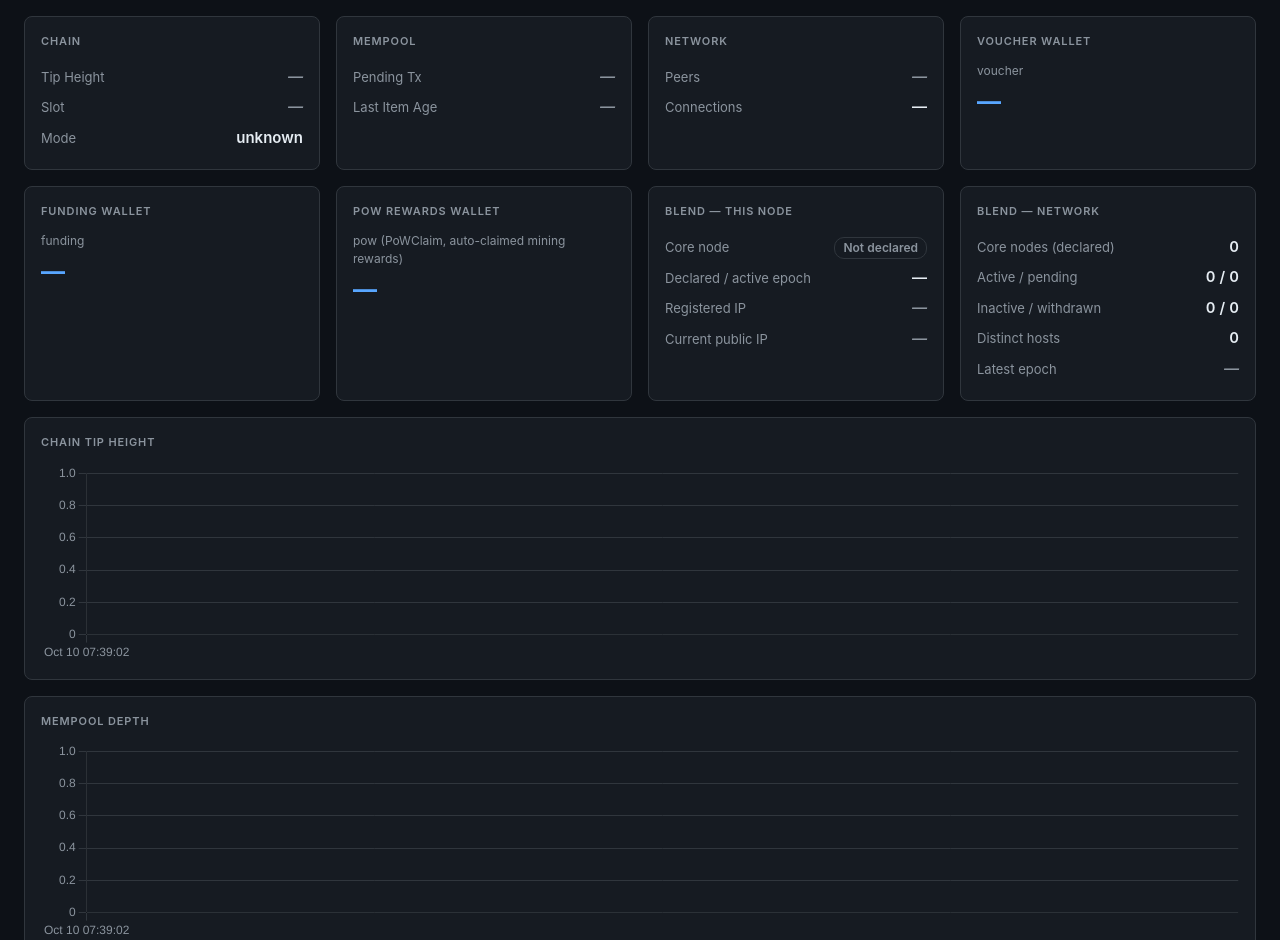
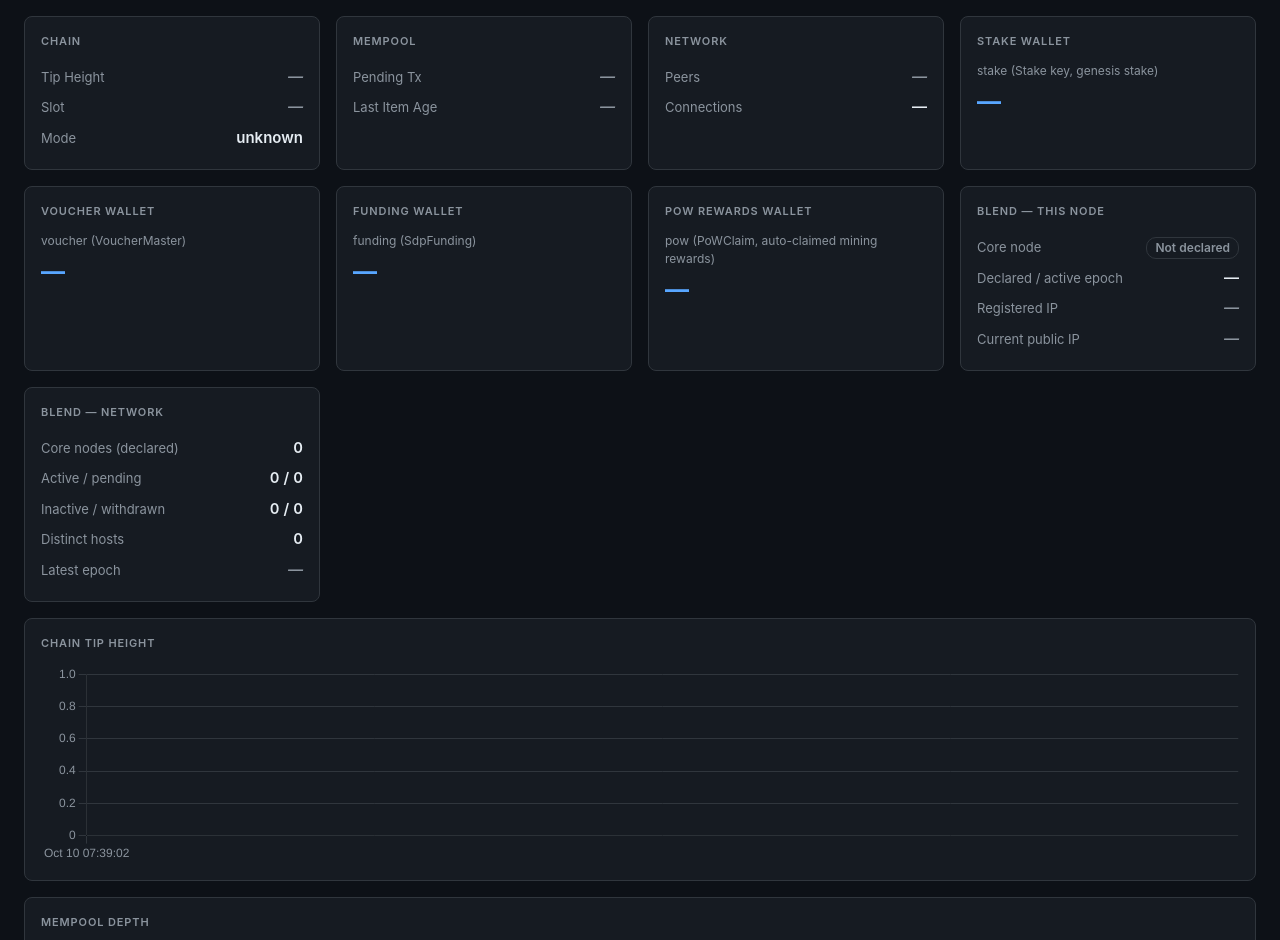
Before and after one commit to marclawclaw/logos-blockchain-dashboard, a Flask app: page / in a window 1280 px wide. Shown: the part 49-989 px from the top of the page. Run offline with Flask 3, Linux system fonts and the light colour scheme; data that the repository does not hold is empty.

Commit message:
feat: wallets for the testnet v0.3 relaunch; add Stake wallet card
The 0.3.1 relaunch starts a new genesis with a new keystore, so point
WALLETS at the new voucher/funding/pow keys and add the Stake key,
which holds the genesis stake of a bootstrap node. Fourth chart colour.

Co-Authored-By: Claude Opus 5.5 <noreply@anthropic.com>

```diff
--- a/dashboard/templates/index.html
+++ b/dashboard/templates/index.html
@@ -216,13 +216,18 @@
 
   <!-- Wallets -->
   <div class="card">
+    <div class="card-title">Stake Wallet</div>
+    <div class="wallet-name">stake (Stake key, genesis stake)</div>
+    <div class="wallet-balance" id="wallet-stake">—</div>
+  </div>
+  <div class="card">
     <div class="card-title">Voucher Wallet</div>
-    <div class="wallet-name">voucher</div>
+    <div class="wallet-name">voucher (VoucherMaster)</div>
     <div class="wallet-balance" id="wallet-voucher">—</div>
   </div>
   <div class="card">
     <div class="card-title">Funding Wallet</div>
-    <div class="wallet-name">funding</div>
+    <div class="wallet-name">funding (SdpFunding)</div>
     <div class="wallet-balance" id="wallet-funding">—</div>
   </div>
   <div class="card">
@@ -312,9 +317,11 @@ const BLEND_REFRESH_MS = 60000;     // declarations change per epoch, no need to
 // name -> address, for live wallet-balance polling via the node proxy.
 // Keep in sync with config.local.yaml wallets and the wallet-<name> card ids.
 const WALLETS = {
-  voucher: '966ff8f26c93914c9e9ed5c4b8a36f3b11c4544fb10dd4cd688599bc0f82a928',
-  funding: 'f67a3ba0712d9d078a8f0980188b367056ffee0092df196f54cbb8f24ce1b916',
-  pow: 'ce299202a9b8c7500e8fdbb7ec66506df85695a784cd39dd245fcef12b0da323',
+  // Testnet v0.3 relaunch (module 0.3.1, 2026-10-10): keys from the node's keystore.yaml public_keys.
+  stake: 'b76801e8ef95cc21ef3bb6434167766c7a9760cb976ef630245c8f0419c1a521',
+  voucher: '20903a167971f2baf047e3c2601c8b0c9625549abee9729dae05f22bb125960f',
+  funding: '896a829ad3c3fd1f899101985674f456591274a4a1a784fb5913db621f029707',
+  pow: '409be493b2cb020c25536ec0b643fcdf8e8cb52f165c1ce7baba696b9e979e13',
 };
 let selectedScale = '1d';          // default time scale
 
@@ -740,7 +747,7 @@ async function refresh() {
 async function init() {
   // Seed wallet chart with one dataset per known wallet
   const walletNames = Object.keys(WALLETS);
-  const walletColors = ['#58a6ff', '#3fb950', '#d29922'];
+  const walletColors = ['#bc8cff', '#58a6ff', '#3fb950', '#d29922'];
   charts.wallets = new Chart(document.getElementById('chart-wallets').getContext('2d'), {
     type: 'line',
     data: { labels: [], datasets: walletNames.map((name, i) => ({
```
